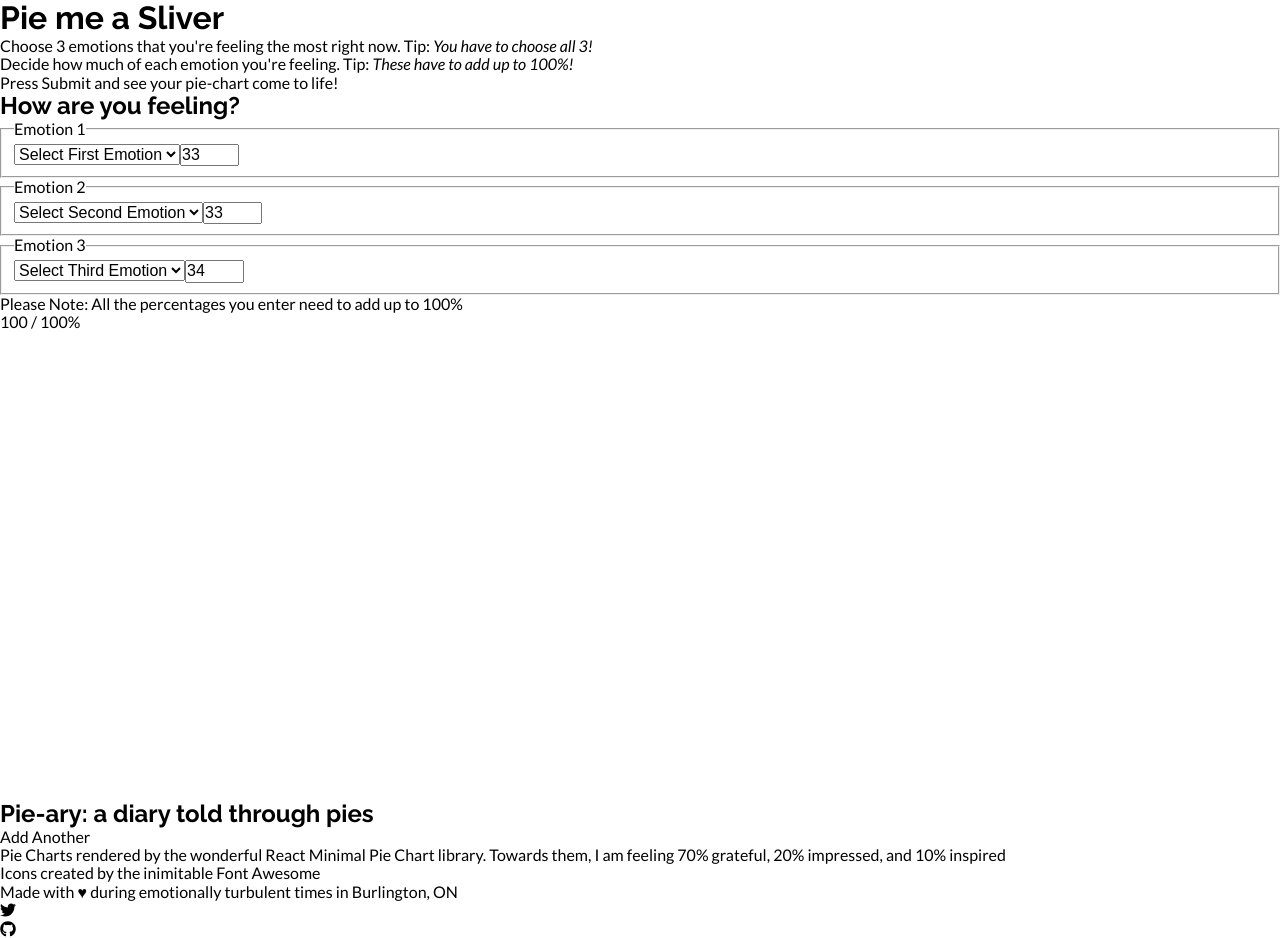
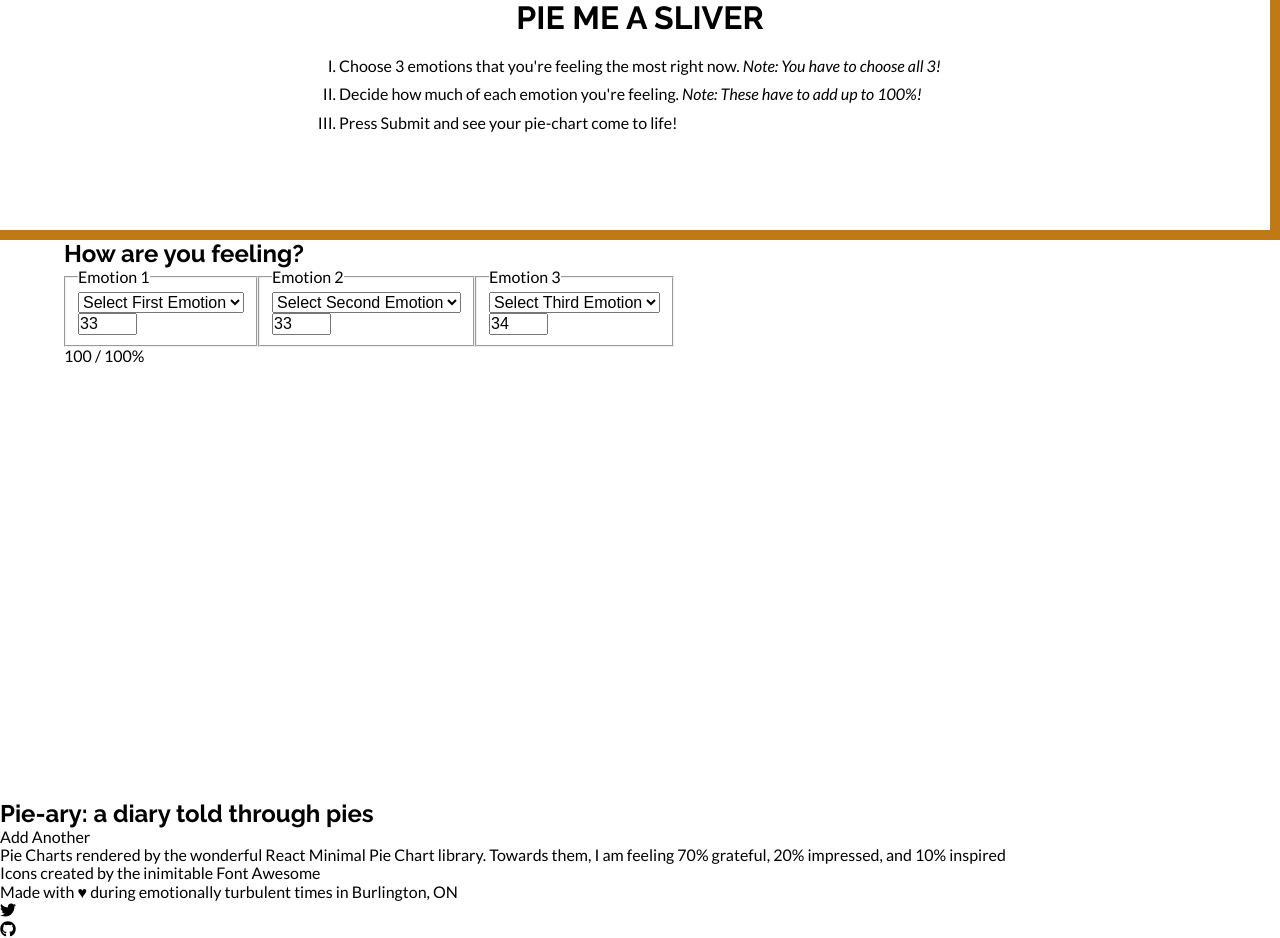
Before and after one commit to QuercusTaliare/taylor-robertson-project-five, a React (Create React App) app: page / in a window 1280 px wide. Built offline with nearby package versions, Linux system fonts and the light colour scheme; no server answers; the database is empty.

Commit message:
started to style header and form

```diff
--- a/src/App.js
+++ b/src/App.js
@@ -115,18 +115,30 @@ class App extends Component {
           <header>
             <h1>Pie me a Sliver</h1>
             <ol>
-              <li>Choose 3 emotions that you're feeling the most right now.  Tip: <em>You have to choose all 3!</em></li>
-              <li>Decide how much of each emotion you're feeling.  Tip: <em>These have to add up to 100%!</em></li>
+              <li>Choose 3 emotions that you're feeling the most right now.   <em>Note: You have to choose all 3!</em></li>
+              <li>Decide how much of each emotion you're feeling.  <em>Note: These have to add up to 100%!</em></li>
               <li>Press Submit and see your pie-chart come to life!</li>
             </ol>
           </header>
 
+          <div className="wrapper">
+
+
             <main>
               <form>
+
                 <h2>How are you feeling?</h2>
+
+                <div className="emotion-entry-container">
+
                   <fieldset>
                     <legend>Emotion 1</legend>
-                <select name="emotionAtype" id="" onChange={this.handleChange} value={this.state.emotionAtype}>
+                    <select
+                      name="emotionAtype"
+                      className="user-entry"
+                      onChange={this.handleChange}
+                      value={this.state.emotionAtype}
+                    >
                       <option value="">Select First Emotion</option>
                       <option value="happy">Happy</option>
                       <option value="elated">Elated</option>
@@ -142,15 +154,22 @@ class App extends Component {
                     <input
                       type="number"
                       name="emotionApercentage"
+                      className="user-entry"
                       onChange={this.handleChange}
                       value={this.state.emotionApercentage}
                       min="1"
                       max="98"
                     />
                   </fieldset>
+
                   <fieldset>
                     <legend>Emotion 2</legend>
-                <select name="emotionBtype" id="" onChange={this.handleChange} value={this.state.emotionBtype}>
+                    <select
+                      name="emotionBtype"
+                      className="user-entry"
+                      onChange={this.handleChange}
+                      value={this.state.emotionBtype}
+                    >
                       <option value="">Select Second Emotion</option>
                       <option value="insecure">Insecure</option>
                       <option value="annoyed">Annoyed</option>
@@ -166,15 +185,22 @@ class App extends Component {
                     <input
                       type="number"
                       name="emotionBpercentage"
+                      className="user-entry"
                       onChange={this.handleChange}
                       value={this.state.emotionBpercentage}
                       min="1"
                       max="98"
                     />
                   </fieldset>
+
                   <fieldset>
                     <legend>Emotion 3</legend>
-                <select name="emotionCtype" id="" onChange={this.handleChange} value={this.state.emotionCtype}>
+                    <select
+                      name="emotionCtype"
+                      className="user-entry"
+                      onChange={this.handleChange}
+                      value={this.state.emotionCtype}
+                    >
                       <option value="">Select Third Emotion</option>
                       <option value="confused">Confused</option>
                       <option value="hungry">Hungry</option>
@@ -190,6 +216,7 @@ class App extends Component {
                     <input
                       type="number"
                       name="emotionCpercentage"
+                      className="user-entry"
                       onChange={this.handleChange}
                       value={this.state.emotionCpercentage}
                       min="1"
@@ -197,11 +224,9 @@ class App extends Component {
                     />
                   </fieldset>
 
+                </div>
 
-              <div>
-                <p>Please Note: All the percentages you enter need to add up to 100%</p>
                 <p>{emotionPercentage} / 100%</p>
-              </div>
 
                 {(emotionPercentage === 100 && this.state.emotionAtype !== "" && this.state.emotionBtype !== "" && this.state.emotionCtype !== "")
                   ? <button type="submit" onClick={this.addChartData}>Submit</button>
@@ -211,7 +236,9 @@ class App extends Component {
               </form>
             </main>
 
-        </div>
+          </div> {/* wrapper ends */}
+
+        </div> {/* form section ends */}
 
 
         <Display chartData={this.state.emotions} scrollDisplay={this.scrollDisplay}/>
--- a/src/index.css
+++ b/src/index.css
@@ -64,24 +64,52 @@ a {
 }
 
 .wrapper {
-    /* max-width: 1280px; */
+    max-width: 1280px;
 
     margin: 0 auto;
 
-    /* padding-right: 10px;
-    padding-left: 10px; */
+    width: 90%;
 }
 
 .form {
     height: 100vh;
 }
 
-/* .pie {
-    background: conic-gradient(red 0 35%, orange 35% 80%, yellow 80% 100%);
-    height: 200px;
-    width: 200px;
-    border-radius: 50%;
-} */
+header {
+    height: 30vh;
+    display: flex;
+    flex-direction: column;
+    align-items: center;
+    box-shadow: -10px -10px 0px 0px inset var(--highlight-color);
+}
+
+/* https://jsfiddle.net/dcodesmith/DruxN/ */
+
+header h1 {
+    text-transform: uppercase;
+    margin: 0 0 20px 0;
+}
+
+header li {
+    list-style-type: upper-roman;
+    margin: 0 0 10px 0;
+
+}
+
+main {
+    height: 70vh;
+}
+
+.emotion-entry-container {
+    display: flex;
+}
+
+.form .user-entry {
+    display: block;
+}
+
+
+/* DISPLAY SECTION  */
 
 .chart-wrapper {
     height: 200px;
```
Lines whose indentation alone changed are shown as unchanged.
